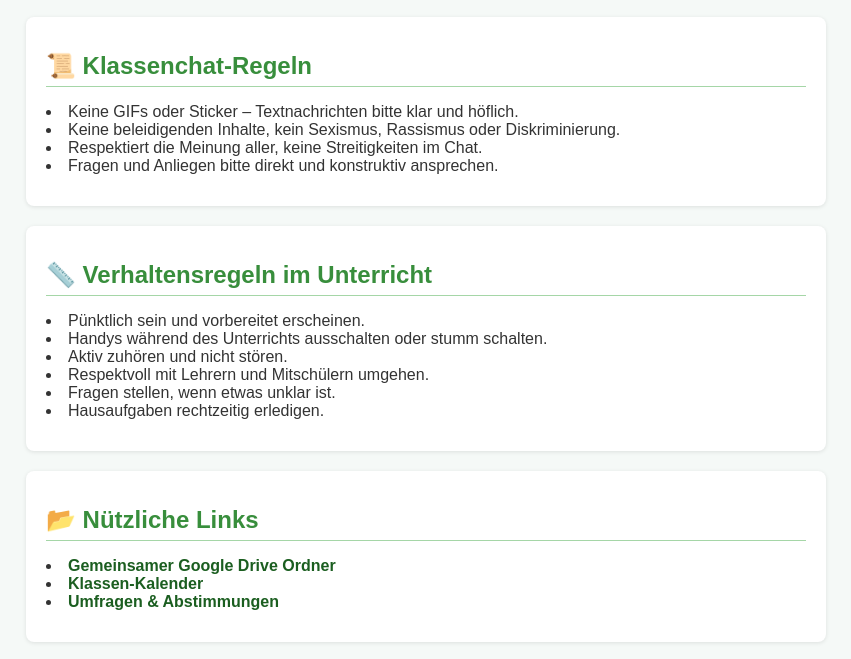
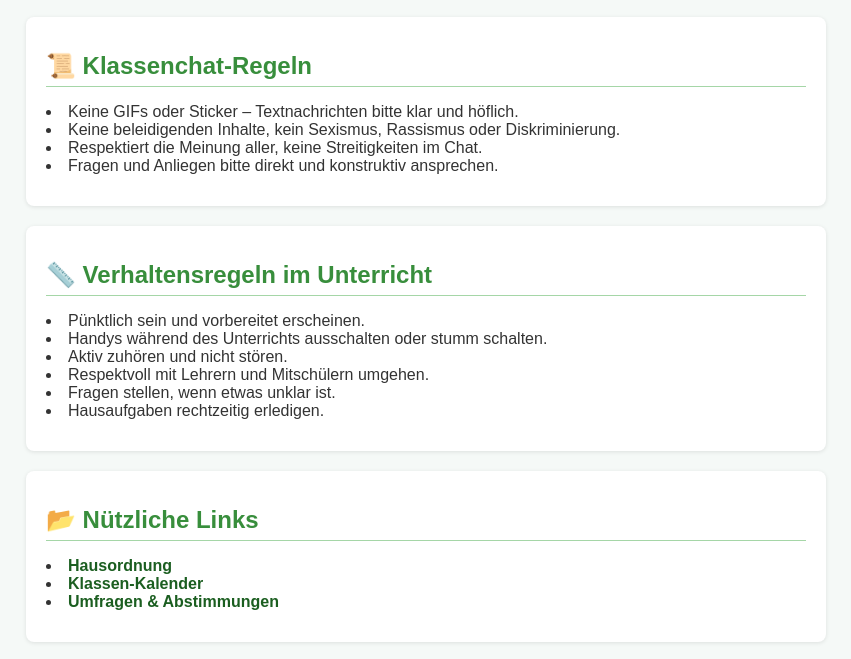
Before and after one commit to m0risss/8.3, a plain HTML site: page index.html in a window 1280 px wide. Shown: the part 129-788 px from the top of the page, without its empty margins (214-1065 px from the left). Drawn offline with Linux system fonts and the light colour scheme.

Commit message:
Update index.html

```diff
--- a/index.html
+++ b/index.html
@@ -92,7 +92,7 @@
 <section>
   <h2>📂 Nützliche Links</h2>
   <ul>
-    <li><a href="https://drive.google.com/drive/folders/dein-ordner-link" target="_blank">Gemeinsamer Google Drive Ordner</a></li>
+    <li><a href="Hausordnung_neu_25_26.pdf" target="_blank">Hausordnung</a></li>
     <li><a href="https://calendar.google.com/calendar/embed?src=dein-kalender-link" target="_blank">Klassen-Kalender</a></li>
     <li><a href="https://forms.gle/dein-umfrage-link" target="_blank">Umfragen & Abstimmungen</a></li>
   </ul>
```
